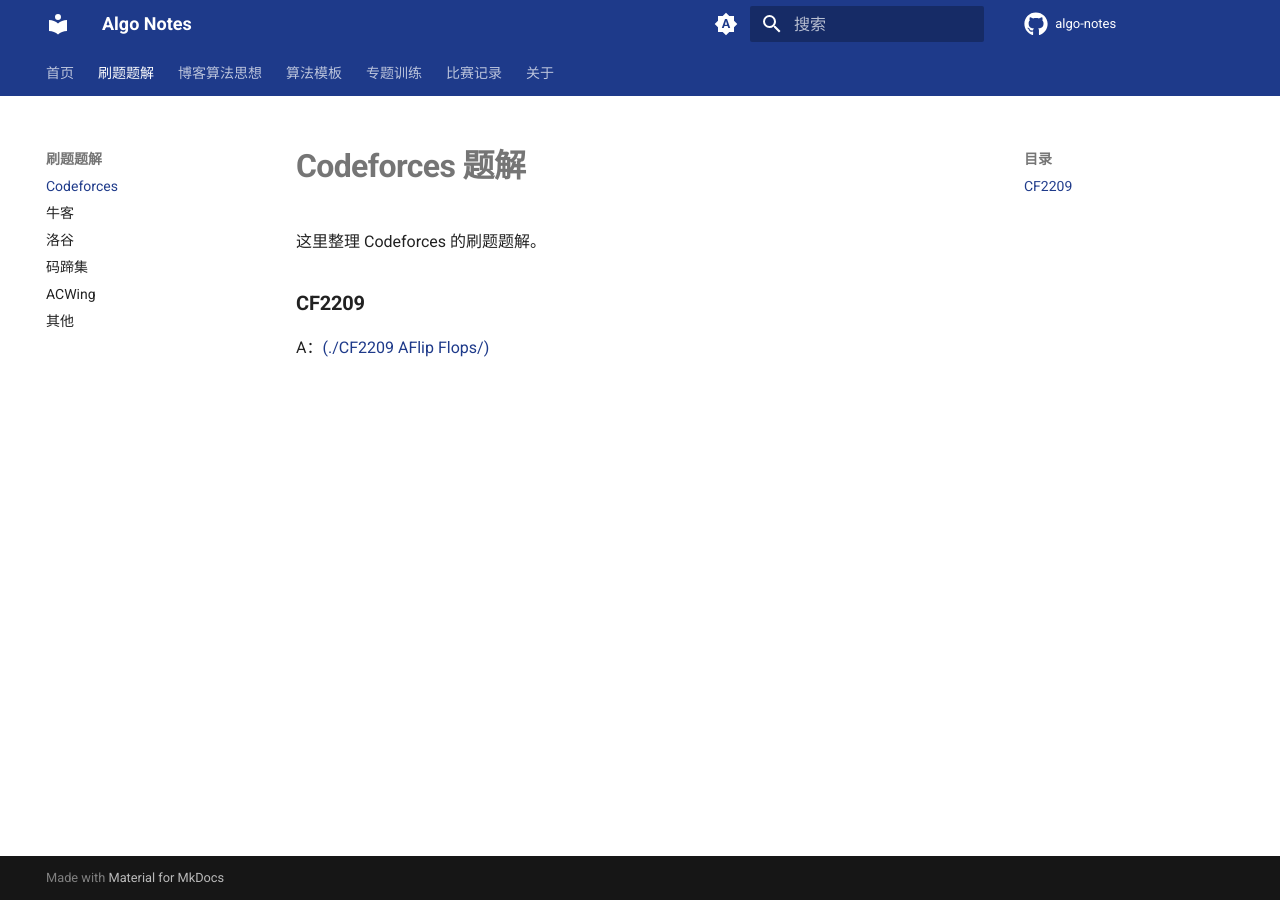
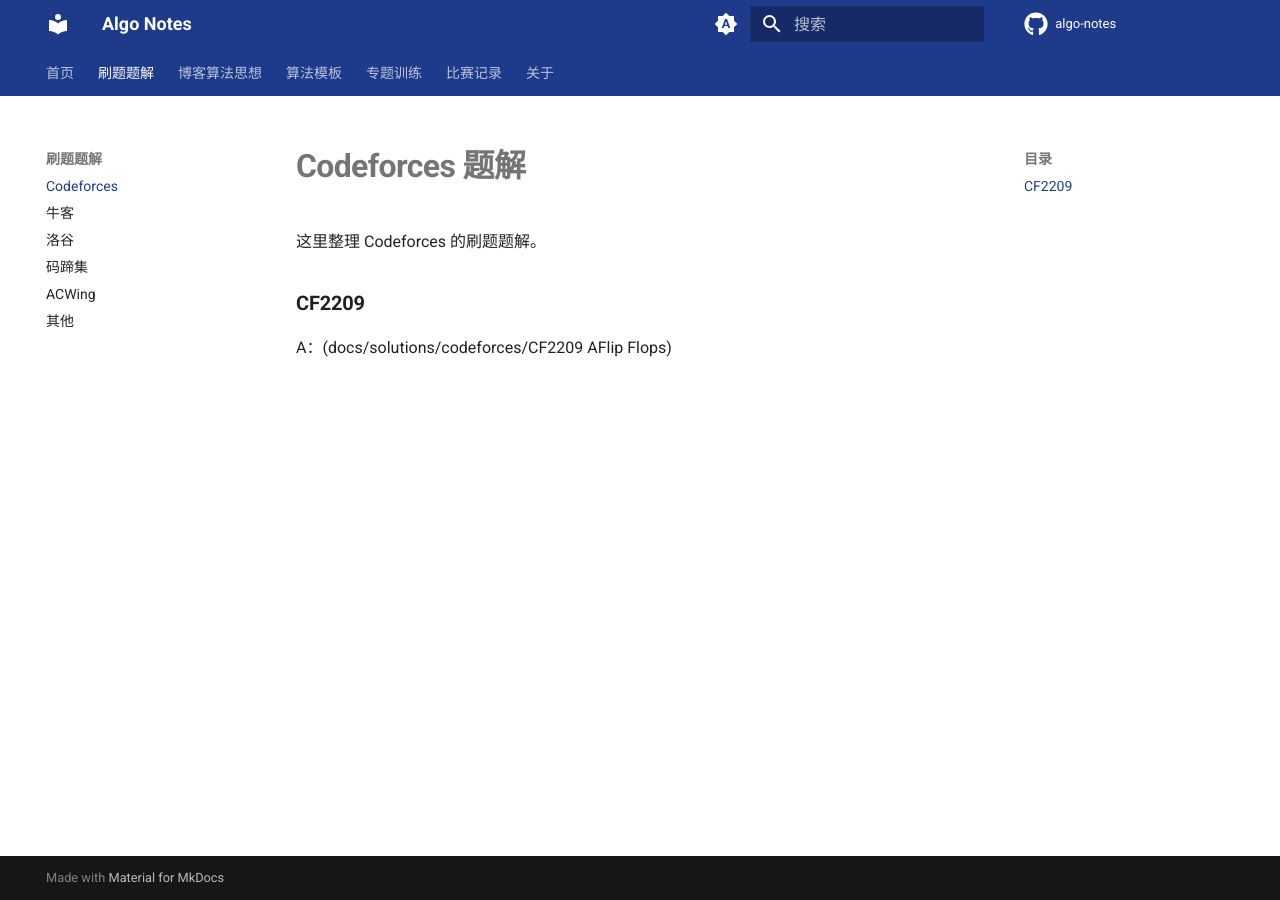
Before and after one commit to Radical0007/Algo-notes, an MkDocs documentation site: the page built from docs/solutions/codeforces/index.md, in a window 1280 px wide. Built offline with MkDocs 1.6.1 and Material for MkDocs 9.7.7, drawn with Linux system fonts in a browser that asks for light colours; comment, search, counter and statistics services are not loaded.

Commit message:
Update index.md

```diff
--- a/docs/solutions/codeforces/index.md
+++ b/docs/solutions/codeforces/index.md
@@ -2,4 +2,4 @@
 
 这里整理 Codeforces 的刷题题解。
 ### CF2209
-A：[(./CF2209 AFlip Flops/)](https://github.com/Radical0007/Algo-notes/blob/main/docs/solutions/codeforces/CF2209%20AFlip%20Flops)
+A：(docs/solutions/codeforces/CF2209 AFlip Flops)
```
